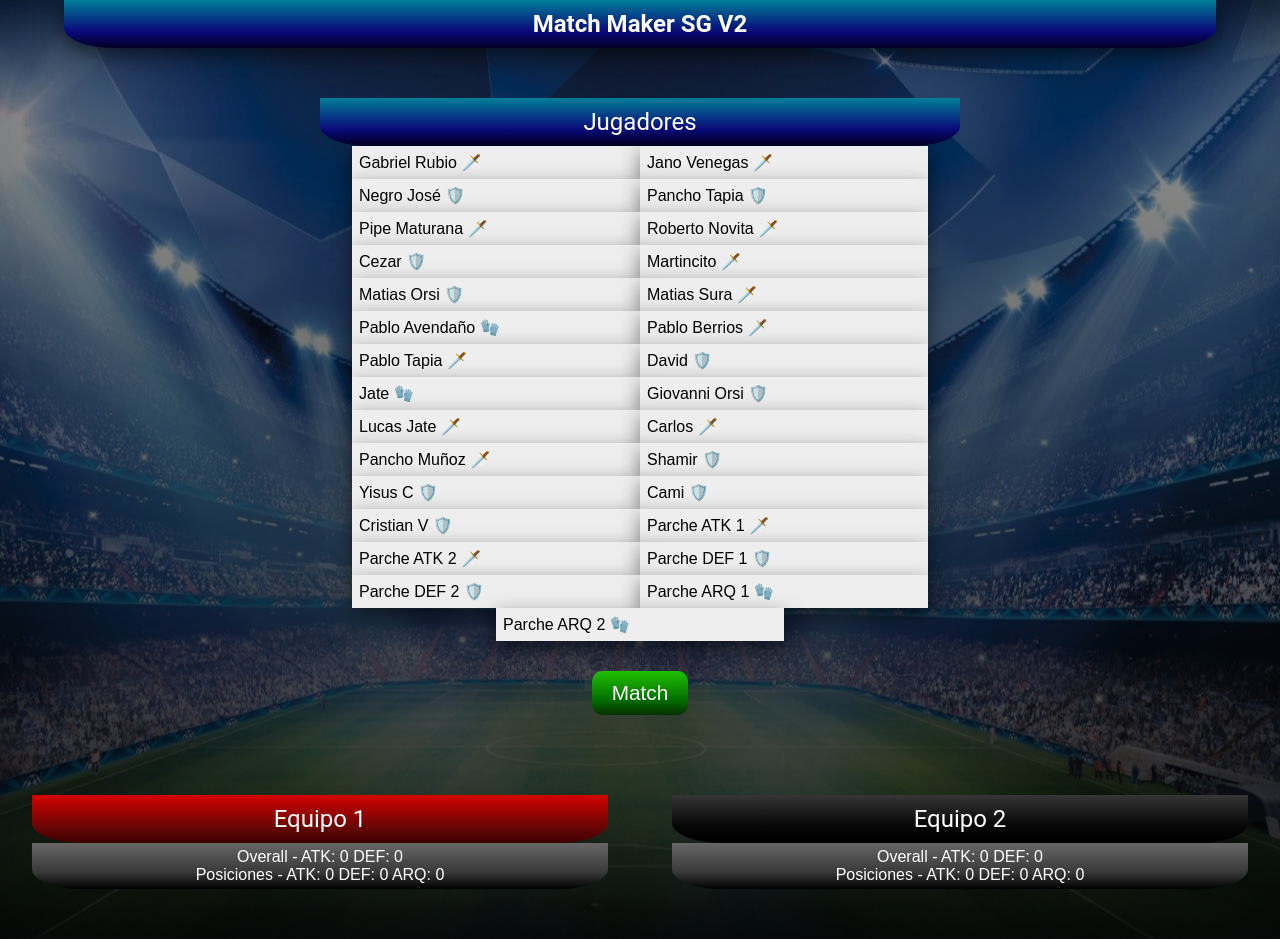
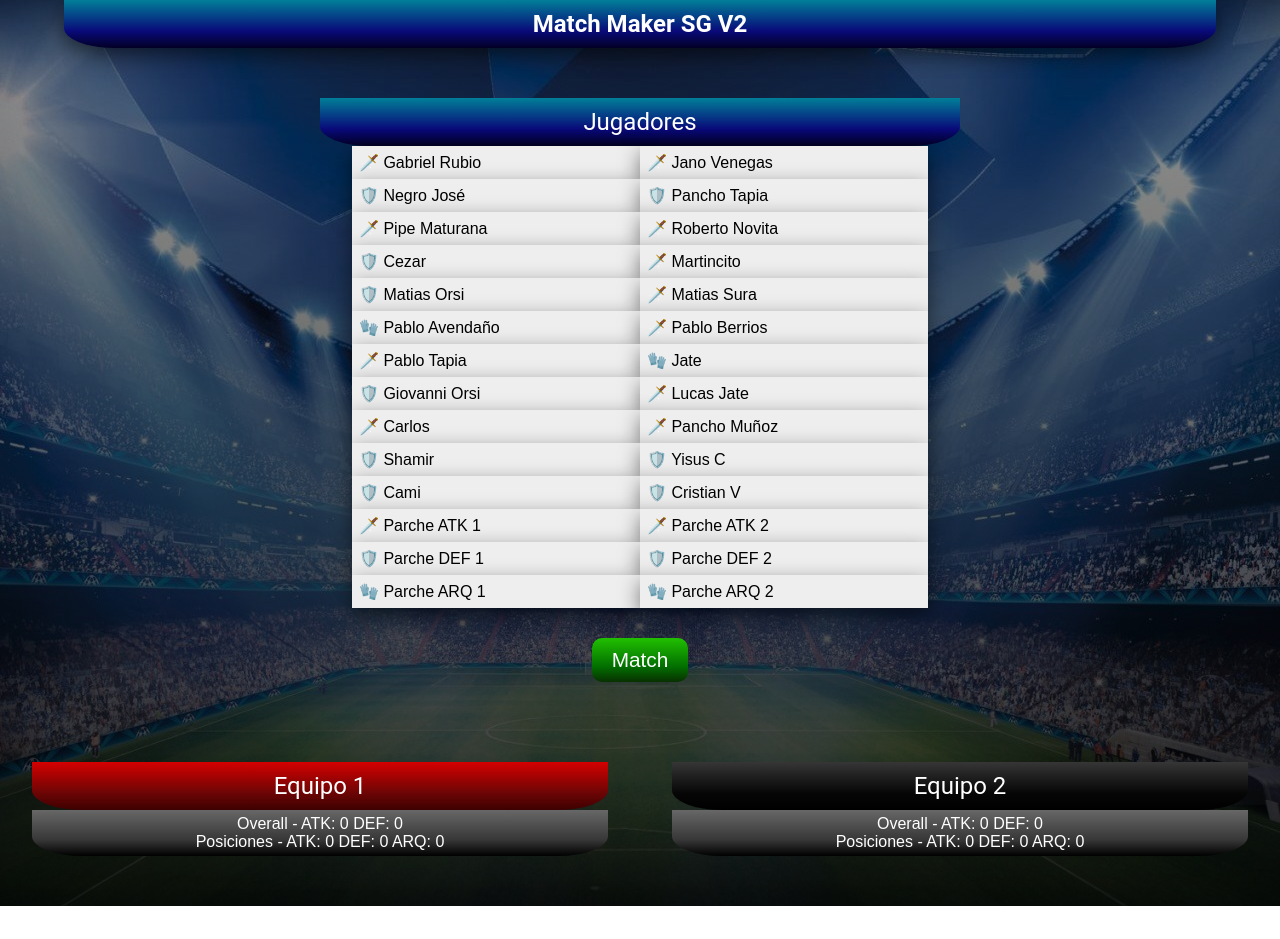
Before and after one commit to Arkegs/matchmaker, a React (Create React App) app: page / in a window 1280 px wide. After the commit the page ends 906 px from the top, so only its background shows below. Built offline with nearby package versions, Linux system fonts and the light colour scheme.

Commit message:
change icon position

```diff
--- a/src/playerdata.js
+++ b/src/playerdata.js
@@ -1,7 +1,7 @@
 export const database = [
     {
         id: "SG1",
-        name: "Gabriel Rubio 🗡️",
+        name: "🗡️ Gabriel Rubio",
         rank: 45,
         overall:{
             ATK: 58,
@@ -13,7 +13,7 @@ export const database = [
     },
     {
         id: "SG2",
-        name: "Jano Venegas 🗡️",
+        name: "🗡️ Jano Venegas",
         rank: 40,
         overall:{
             ATK: 68,
@@ -25,7 +25,7 @@ export const database = [
     },
     {
         id: "SG3",
-        name: "Negro José 🛡️",
+        name: "🛡️ Negro José",
         rank: 55,
         overall:{
             ATK: 45,
@@ -37,7 +37,7 @@ export const database = [
     },
     {
         id: "SG4",
-        name: "Pancho Tapia 🛡️",
+        name: "🛡️ Pancho Tapia",
         rank: 45,
         overall:{
             ATK: 30,
@@ -49,7 +49,7 @@ export const database = [
     },
     {
         id: "SG5",
-        name: "Pipe Maturana 🗡️",
+        name: "🗡️ Pipe Maturana",
         rank: 75,
         overall:{
             ATK: 80,
@@ -61,7 +61,7 @@ export const database = [
     },
     {
         id: "SG6",
-        name: "Roberto Novita 🗡️",
+        name: "🗡️ Roberto Novita",
         rank: 78,
         overall:{
             ATK: 85,
@@ -73,11 +73,11 @@ export const database = [
     },
     {
         id: "SG7",
-        name: "Cezar 🛡️",
+        name: "🛡️ Cezar",
         rank: 40,
         overall:{
             ATK: 45,
-            DEF: 70,
+            DEF: 78,
             ARQ: 0
         },
         position: 'DEF',
@@ -85,7 +85,7 @@ export const database = [
     },
     {
         id: "SG8",
-        name: "Martincito 🗡️",
+        name: "🗡️ Martincito",
         overall:{
             ATK: 74,
             DEF: 45,
@@ -97,7 +97,7 @@ export const database = [
     },
     {
         id: "SG9",
-        name: "Matias Orsi 🛡️",
+        name: "🛡️ Matias Orsi",
         rank: 50,
         overall:{
             ATK: 42,
@@ -109,7 +109,7 @@ export const database = [
     },
     {
         id: "SG10",
-        name: "Matias Sura 🗡️",
+        name: "🗡️ Matias Sura",
         rank: 55,
         overall:{
             ATK: 69,
@@ -121,7 +121,7 @@ export const database = [
     },
     {
         id: "SG11",
-        name: "Pablo Avendaño 🧤",
+        name: "🧤 Pablo Avendaño",
         rank: 68,
         overall:{
             ATK: 30,
@@ -133,7 +133,7 @@ export const database = [
     },
     {
         id: "SG12",
-        name: "Pablo Berrios 🗡️",
+        name: "🗡️ Pablo Berrios",
         rank: 80,
         overall:{
             ATK: 90,
@@ -145,7 +145,7 @@ export const database = [
     },
     {
         id: "SG13",
-        name: "Pablo Tapia 🗡️",
+        name: "🗡️ Pablo Tapia",
         rank: 65,
         overall:{
             ATK: 66,
@@ -155,21 +155,21 @@ export const database = [
         position: 'ATK',
         selected: false
     },
-    {
-        id: "SG14",
-        name: "David 🛡️",
-        rank: 88,
-        overall:{
-            ATK: 40,
-            DEF: 60,
-            ARQ: 0
-        },
-        position: 'DEF',
-        selected: false
-    },
+    // {
+    //     id: "SG14",
+    //     name: "🛡️ David",
+    //     rank: 88,
+    //     overall:{
+    //         ATK: 40,
+    //         DEF: 60,
+    //         ARQ: 0
+    //     },
+    //     position: 'DEF',
+    //     selected: false
+    // },
     {
         id: "SG15",
-        name: "Jate 🧤",
+        name: "🧤 Jate",
         rank: 70,
         overall:{
             ATK: 26,
@@ -181,7 +181,7 @@ export const database = [
     },
     {
         id: "SG17",
-        name: "Giovanni Orsi 🛡️",
+        name: "🛡️ Giovanni Orsi",
         rank: 55,
         overall:{
             ATK: 30,
@@ -193,7 +193,7 @@ export const database = [
     },
     {
         id: "SG18",
-        name: "Lucas Jate 🗡️",
+        name: "🗡️ Lucas Jate",
         rank: 65,
         overall:{
             ATK: 70,
@@ -205,7 +205,7 @@ export const database = [
     },
     {
         id: "SG19",
-        name: "Carlos 🗡️",
+        name: "🗡️ Carlos",
         rank: 65,
         overall:{
             ATK: 77,
@@ -217,7 +217,7 @@ export const database = [
     },
     {
         id: "SG20",
-        name: "Pancho Muñoz 🗡️",
+        name: "🗡️ Pancho Muñoz",
         rank: 65,
         overall:{
             ATK: 70,
@@ -229,7 +229,7 @@ export const database = [
     },
     {
         id: "SG21",
-        name: "Shamir 🛡️",
+        name: "🛡️ Shamir",
         rank: 65,
         overall:{
             ATK: 40,
@@ -241,7 +241,7 @@ export const database = [
     },
     {
         id: "SG22",
-        name: "Yisus C 🛡️",
+        name: "🛡️ Yisus C",
         rank: 65,
         overall:{
             ATK: 35,
@@ -253,7 +253,7 @@ export const database = [
     },
     {
         id: "SG23",
-        name: "Cami 🛡️",
+        name: "🛡️ Cami",
         rank: 65,
         overall:{
             ATK: 55,
@@ -265,7 +265,7 @@ export const database = [
     },
     {
         id: "SG24",
-        name: "Cristian V 🛡️",
+        name: "🛡️ Cristian V",
         rank: 65,
         overall:{
             ATK: 65,
@@ -277,7 +277,7 @@ export const database = [
     },
     {
         id: "SGP1",
-        name: "Parche ATK 1 🗡️",
+        name: "🗡️ Parche ATK 1",
         rank: 55,
         overall:{
             ATK: 60,
@@ -289,7 +289,7 @@ export const database = [
     },
     {
         id: "SGP2",
-        name: "Parche ATK 2 🗡️",
+        name: "🗡️ Parche ATK 2",
         rank: 55,
         overall:{
             ATK: 60,
@@ -301,7 +301,7 @@ export const database = [
     },
     {
         id: "SGP3",
-        name: "Parche DEF 1 🛡️",
+        name: "🛡️ Parche DEF 1",
         rank: 55,
         overall:{
             ATK: 10,
@@ -313,7 +313,7 @@ export const database = [
     },
     {
         id: "SGP4",
-        name: "Parche DEF 2 🛡️",
+        name: "🛡️ Parche DEF 2",
         rank: 55,
         overall:{
             ATK: 10,
@@ -325,7 +325,7 @@ export const database = [
     },
     {
         id: "SGP5",
-        name: "Parche ARQ 1 🧤",
+        name: "🧤 Parche ARQ 1",
         rank: 55,
         overall:{
             ATK: 10,
@@ -337,7 +337,7 @@ export const database = [
     },
     {
         id: "SGP6",
-        name: "Parche ARQ 2 🧤",
+        name: "🧤 Parche ARQ 2",
         rank: 55,
         overall:{
             ATK: 10,
```
